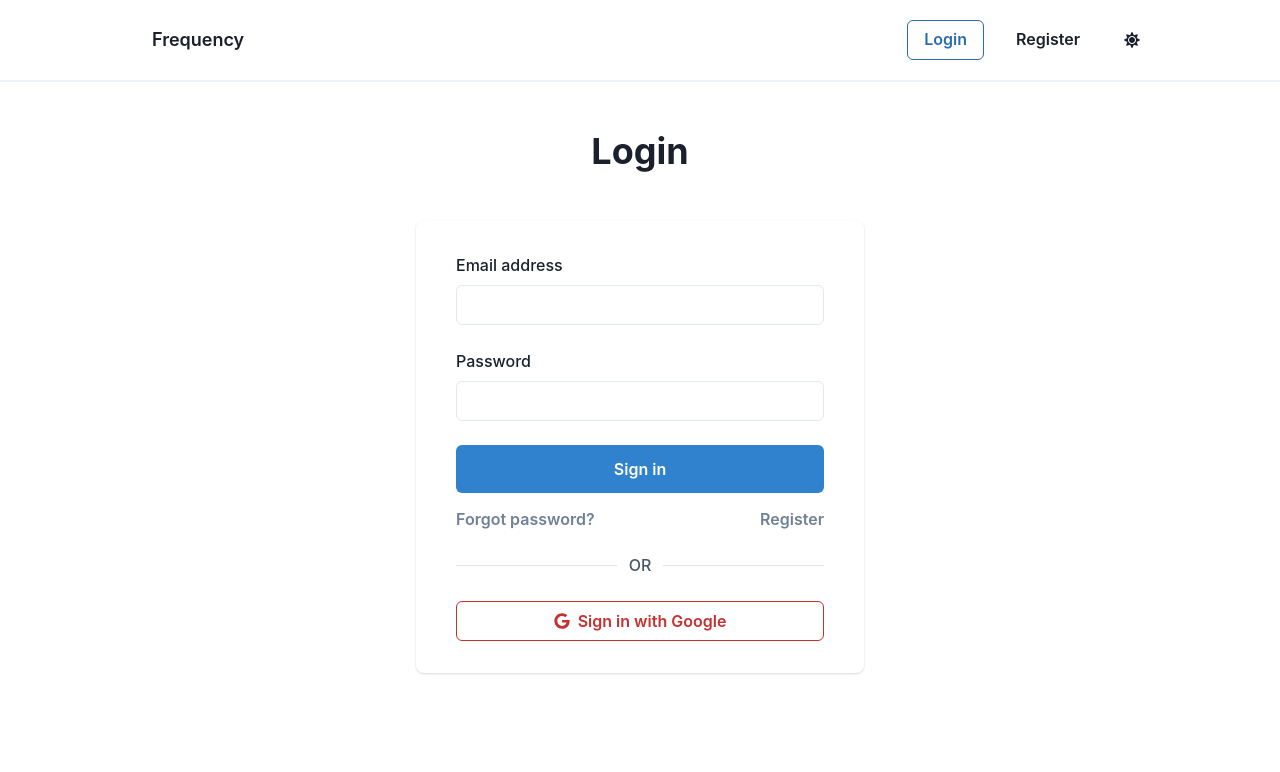
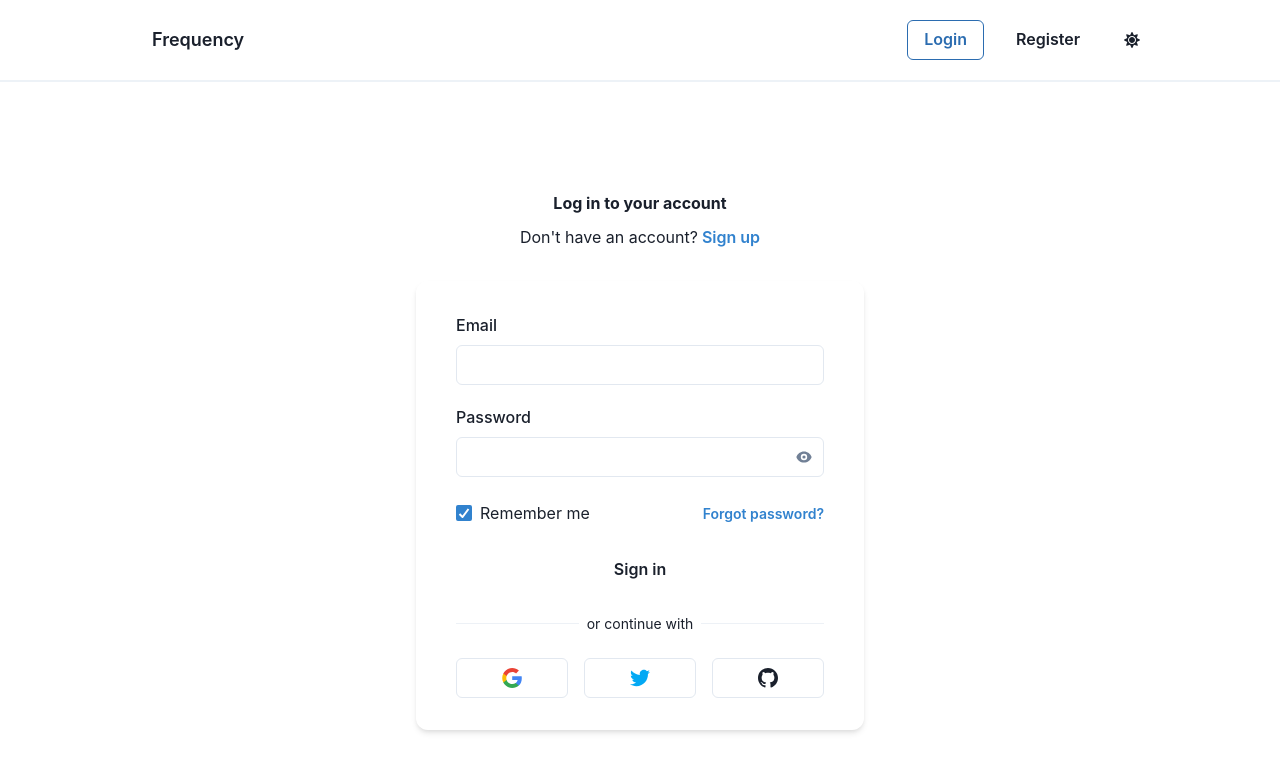
Before and after one commit to Raghav-45/frequency, a React (Create React App) app: page /login in a window 1280 px wide. Shown: the top 772 px of the page. Built offline with nearby package versions, Linux system fonts and the light colour scheme; no server answers.

Commit message:
New Style Login Page

```diff
--- a/src/pages/Loginpage.jsx
+++ b/src/pages/Loginpage.jsx
@@ -1,155 +1,106 @@
+// import React from 'react'
+import { Layout } from '../components/Layout'
 import {
+  Box,
   Button,
-  chakra,
+  Checkbox,
+  Container,
+  Divider,
   FormControl,
   FormLabel,
   Heading,
   HStack,
   Input,
   Stack,
-  useToast,
+  Text,
+  useBreakpointValue,
+  useColorModeValue,
 } from '@chakra-ui/react'
-import React, { useState } from 'react'
-import { FaGoogle } from 'react-icons/fa'
-import { Link, useHistory, useLocation } from 'react-router-dom'
-import { Card } from '../components/Card'
-import DividerWithText from '../components/DividerWithText'
-import { Layout } from '../components/Layout'
-import { useAuth } from '../contexts/AuthContext'
-import useMounted from '../hooks/useMounted'
+import * as React from 'react'
+import { OAuthButtonGroup } from '../components/OAuthButtonGroup'
+import { PasswordField } from '../components/PasswordField'
 
-export default function Loginpage() {
-  const history = useHistory()
-  const { signInWithGoogle, login } = useAuth()
-  const [email, setEmail] = useState('')
-  const [password, setPassword] = useState('')
-  const [isSubmitting, setIsSubmitting] = useState(false)
-  const toast = useToast()
-  // const mounted = useRef(false)
-  const location = useLocation()
-
-  // useEffect(() => {
-  //   mounted.current = true
-  //   return () => {
-  //     mounted.current = false
-  //   }
-  // }, [])
-
-  const mounted = useMounted()
-
-  function handleRedirectToOrBack() {
-    // console.log(location?.state)
-    history.replace(location.state?.from ?? '/profile')
-    // if (location.state) {
-    //   history.replace(location.state?.from)
-    // } else {
-    //   history.replace('/profile')
-    // }
-  }
-
+export default function TestPage() {
   return (
     <Layout>
-      <Heading textAlign='center' my={12}>
-        Login
-      </Heading>
-      <Card maxW='md' mx='auto' mt={4}>
-        <chakra.form
-          onSubmit={async e => {
-            e.preventDefault()
-            if (!email || !password) {
-              toast({
-                description: 'Credentials not valid.',
-                status: 'error',
-                duration: 9000,
-                isClosable: true,
-              })
-              return
-            }
-            // your login logic here
-            setIsSubmitting(true)
-            login(email, password)
-              .then(res => {
-                handleRedirectToOrBack()
-              })
-              .catch(error => {
-                console.log(error.message)
-                toast({
-                  description: error.message,
-                  status: 'error',
-                  duration: 9000,
-                  isClosable: true,
-                })
-              })
-              .finally(() => {
-                // setTimeout(() => {
-                //   mounted.current && setIsSubmitting(false)
-                //   console.log(mounted.current)
-                // }, 1000)
-                mounted.current && setIsSubmitting(false)
-              })
-          }}
-        >
-          <Stack spacing='6'>
-            <FormControl id='email'>
-              <FormLabel>Email address</FormLabel>
-              <Input
-                name='email'
-                type='email'
-                autoComplete='email'
-                required
-                value={email}
-                onChange={e => setEmail(e.target.value)}
-              />
-            </FormControl>
-            <FormControl id='password'>
-              <FormLabel>Password</FormLabel>
-              <Input
-                name='password'
-                type='password'
-                autoComplete='password'
-                value={password}
-                required
-                onChange={e => setPassword(e.target.value)}
-              />
-            </FormControl>
-            {/* <PasswordField /> */}
-            <Button
-              type='submit'
-              colorScheme='blue'
-              size='lg'
-              fontSize='md'
-              isLoading={isSubmitting}
+      <Container maxW="lg" py={{base: '12', md: '24'}} px={{base: '0', sm: '8'}}>
+        <Stack spacing="8">
+          <Stack spacing="6">
+            {/* <Logo /> */}
+            <Stack
+              spacing={{
+                base: '2',
+                md: '3',
+              }}
+              textAlign="center"
             >
-              Sign in
-            </Button>
+              <Heading
+                size={useBreakpointValue({
+                  base: 'xs',
+                  md: 'sm',
+                })}
+              >
+                Log in to your account
+              </Heading>
+              <HStack spacing="1" justify="center">
+                <Text color="muted">Don't have an account?</Text>
+                <Button variant="link" colorScheme="blue">
+                  Sign up
+                </Button>
+              </HStack>
+            </Stack>
           </Stack>
-        </chakra.form>
-        <HStack justifyContent='space-between' my={4}>
-          <Button variant='link'>
-            <Link to='/forgot-password'>Forgot password?</Link>
-          </Button>
-          <Button variant='link' onClick={() => history.push('/register')}>
-            Register
-          </Button>
-        </HStack>
-        <DividerWithText my={6}>OR</DividerWithText>
-        <Button
-          variant='outline'
-          isFullWidth
-          colorScheme='red'
-          leftIcon={<FaGoogle />}
-          onClick={() =>
-            signInWithGoogle()
-              .then(user => {
-                handleRedirectToOrBack()
-                console.log(user)
-              })
-              .catch(e => console.log(e.message))
-          }
-        >
-          Sign in with Google
-        </Button>
-      </Card>
+          <Box
+            py={{
+              base: '0',
+              sm: '8',
+            }}
+            px={{
+              base: '4',
+              sm: '10',
+            }}
+            bg={useBreakpointValue({
+              base: 'transparent',
+              sm: 'bg-surface',
+            })}
+            boxShadow={{
+              base: 'none',
+              sm: useColorModeValue('md', 'md-dark'),
+            }}
+            borderRadius={{
+              base: 'none',
+              sm: 'xl',
+            }}
+          >
+            <Stack spacing="6">
+              <Stack spacing="5">
+                <FormControl>
+                  <FormLabel htmlFor="email">Email</FormLabel>
+                  <Input id="email" type="email" />
+                </FormControl>
+                <PasswordField />
+              </Stack>
+              <HStack justify="space-between">
+                <Checkbox defaultChecked>Remember me</Checkbox>
+                <Button variant="link" colorScheme="blue" size="sm">
+                  Forgot password?
+                </Button>
+              </HStack>
+              <Stack spacing="6">
+                <Button variant="primary">Sign in</Button>
+                <HStack>
+                  <Divider />
+                  <Text fontSize="sm" whiteSpace="nowrap" color="muted">
+                    or continue with
+                  </Text>
+                  <Divider />
+                </HStack>
+                <OAuthButtonGroup />
+              </Stack>
+            </Stack>
+          </Box>
+        </Stack>
+      </Container>
     </Layout>
   )
 }
```
Also changed, not shown: src/pages/OLD Login Page.jsx (added, +155 -0 lines).
